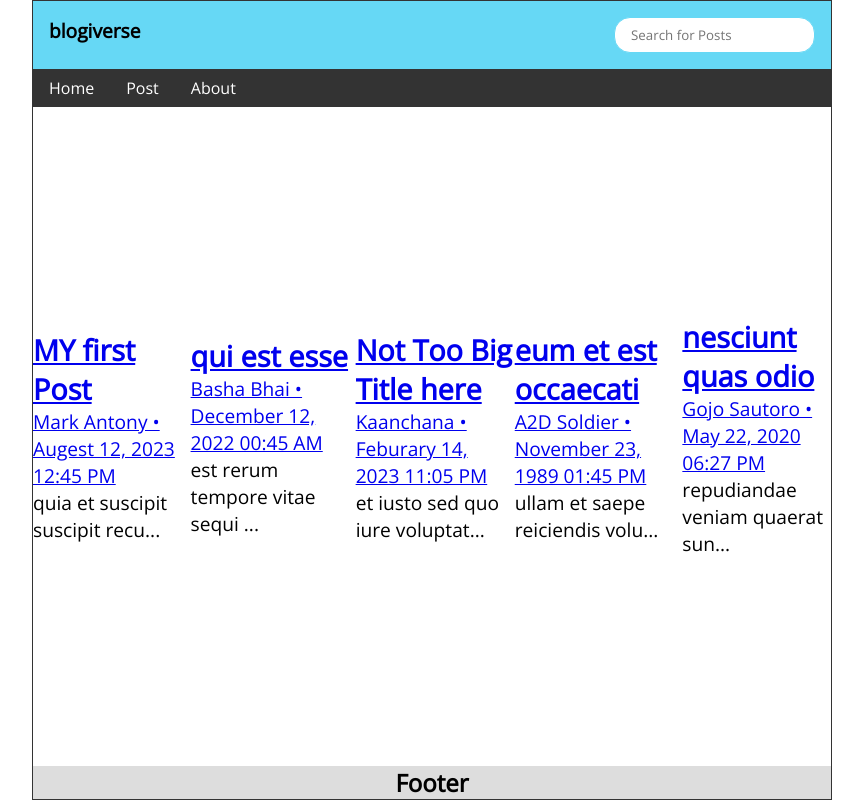
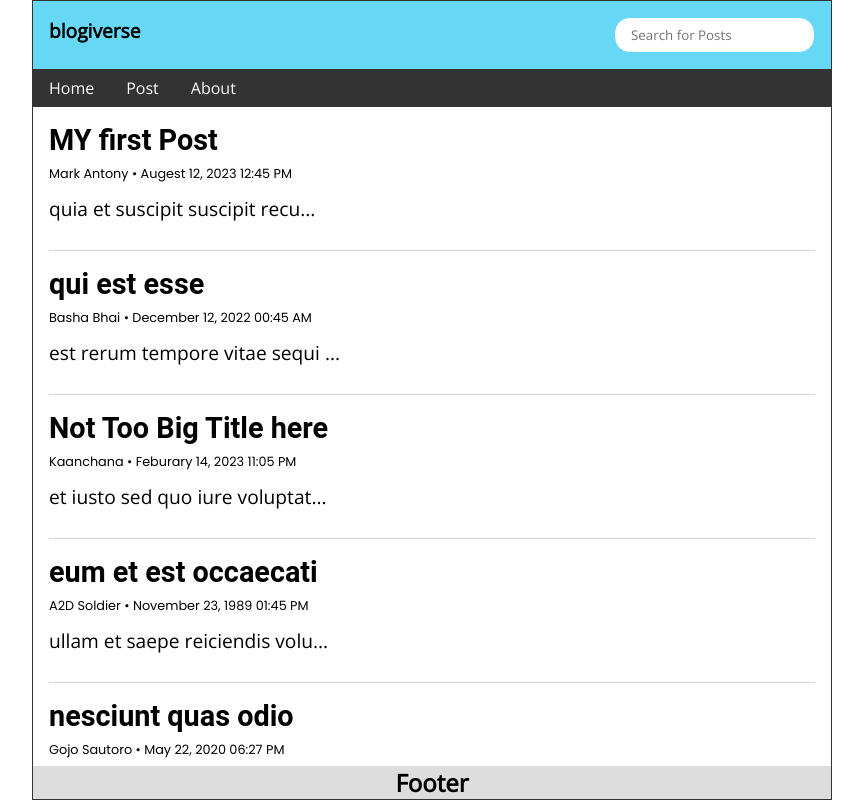
Before and after one commit to 0xprasanth/blogiverse, a React (Create React App) app: page / in a window 1280 px wide. Shown: the whole page, without its empty margins (208-1071 px from the left). Built offline with nearby package versions, Linux system fonts and the light colour scheme; the HTML template or start-up script is replaced by a standard one.

Commit message:
feat(style): new improved styles for Post and Feed component

```diff
--- a/src/index.css
+++ b/src/index.css
@@ -1,4 +1,4 @@
-@import url('https://fonts.googleapis.com/css2?family=Open+Sans&display=swap');
+@import url('https://fonts.googleapis.com/css2?family=Open+Sans&family=Poppins&famil=Roboto&display=swap');
 
 *, *::after, *::before{
   box-sizing: border-box;
@@ -51,6 +51,8 @@ body {
 
 .Header h1{
   font-size: 1.2rem;
+  /* font-family: 'Roboto', sans-serif; */
+
 }
 
 .Nav{
@@ -119,21 +121,59 @@ body {
   left: -999999px;
 }
 
-.Home{
-  display: flex;
-  justify-content: center;
-  align-items: center;
+.Home, .NewPost, .NotFound, .About{
   flex-grow: 1;
   width: 100%;
   font-size: 1.2rem;
+  background-color: #fff;
+  overflow-y: auto;
+  padding: 1rem;
+}
+
+
+
+/* Post styles */
+.post{
+  width: 100%;
+  padding-bottom: 1rem;
+  margin-top: 1rem;
+  border-bottom: 1px solid lightgray;
 
 }
+
+
+
+.post a,
+.post a:visited{
+  color: #000;
+  text-decoration: none;
+  font-family: 'Roboto', sans-serif;
+}
+
+.post:first-child{
+  margin-top: 0;
+}
+
+.post:last-child{
+  border-bottom: none;
+}
+
+.postData{
+  font-size: .8rem;
+  margin: .5rem 0;
+  font-family: 'Poppins', sans-serif;
+}
+
+.postBody{
+  margin: .75rem 0;
+}
+
 
 footer{
   background-color: #ddd;
   width: 100%;
+  font-size: .75rem;
   display: flex;
   justify-content: center;
   align-items: center;
-  font-size: .75rem;
 }
```
